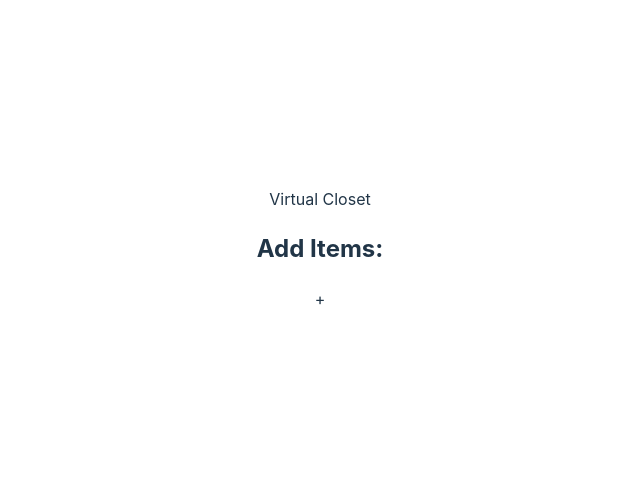
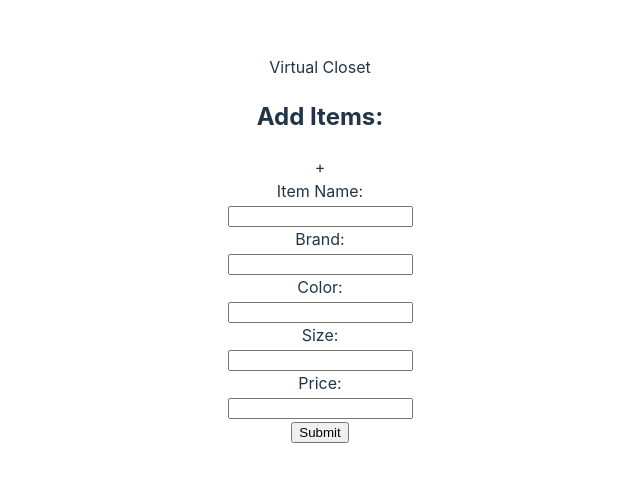
Before and after one commit to kluo99/Virtual-Closet, a React (Vite) app in the folder frontend/virtual-closet/: page / in a window 1280 px wide. Shown: the part 159-640 px from the top of the page, without its empty margins (320-960 px from the left). Built offline with nearby package versions, Linux system fonts and the light colour scheme.

Commit message:
Added form for item that allows user to submit items

```diff
--- a/frontend/virtual-closet/src/App.jsx
+++ b/frontend/virtual-closet/src/App.jsx
@@ -9,7 +9,6 @@ function App() {
       <div>
         <p>Virtual Closet</p>
       </div>
-
       <Closet />
     </>
   );
--- a/frontend/virtual-closet/src/components/Closet.jsx
+++ b/frontend/virtual-closet/src/components/Closet.jsx
@@ -28,6 +28,19 @@ function Closet() {
           multiple
           style={{ display: 'none' }}
         />
+        <form>
+          <label htmlFor="item-name">Item Name:</label><br />
+          <input type="text" id="item-name" name="item-name" /><br />
+          <label htmlFor="brand">Brand:</label><br />
+          <input type="text" id="brand" name="brand" /><br />
+          <label htmlFor="color">Color:</label><br />
+          <input type="text" id="color" name="color" /><br />
+          <label htmlFor="size">Size:</label><br />
+          <input type="text" id="size" name="size" /><br />
+          <label htmlFor="price">Price:</label><br />
+          <input type="text" id="price" name="price" /><br />
+          <input type="submit" value="Submit" />
+        </form>
         <div className="closet-area">
             {files.length > 0 &&
             files.map((file, index) => (
```
Also changed, not shown: frontend/virtual-closet/src/routes.jsx (added).
